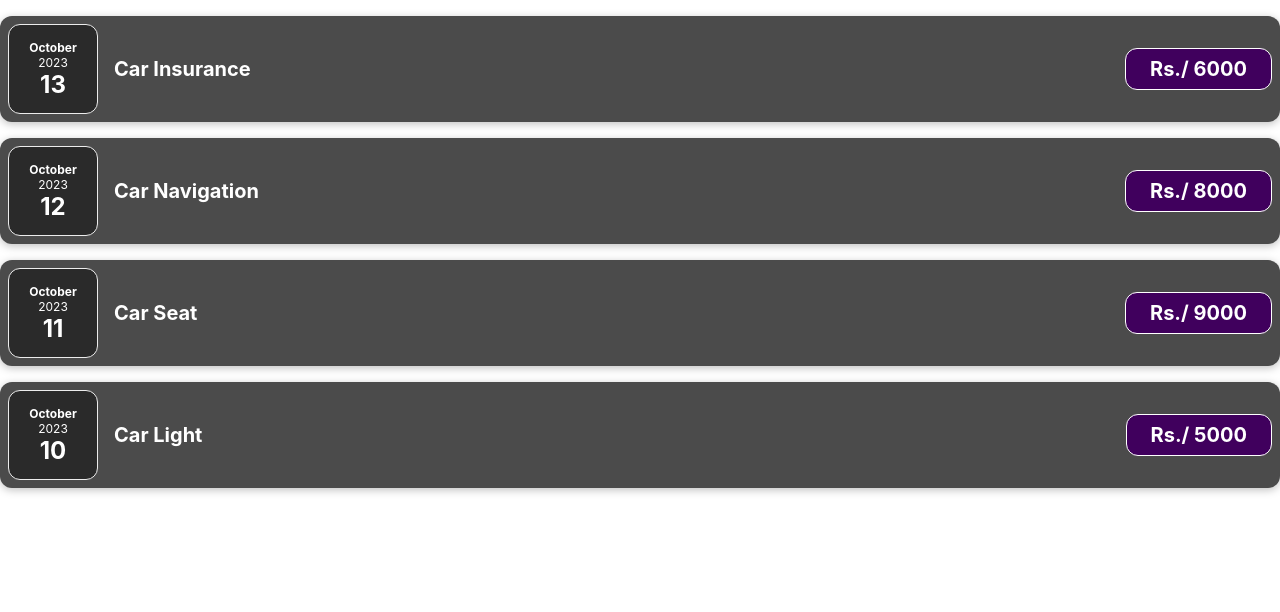
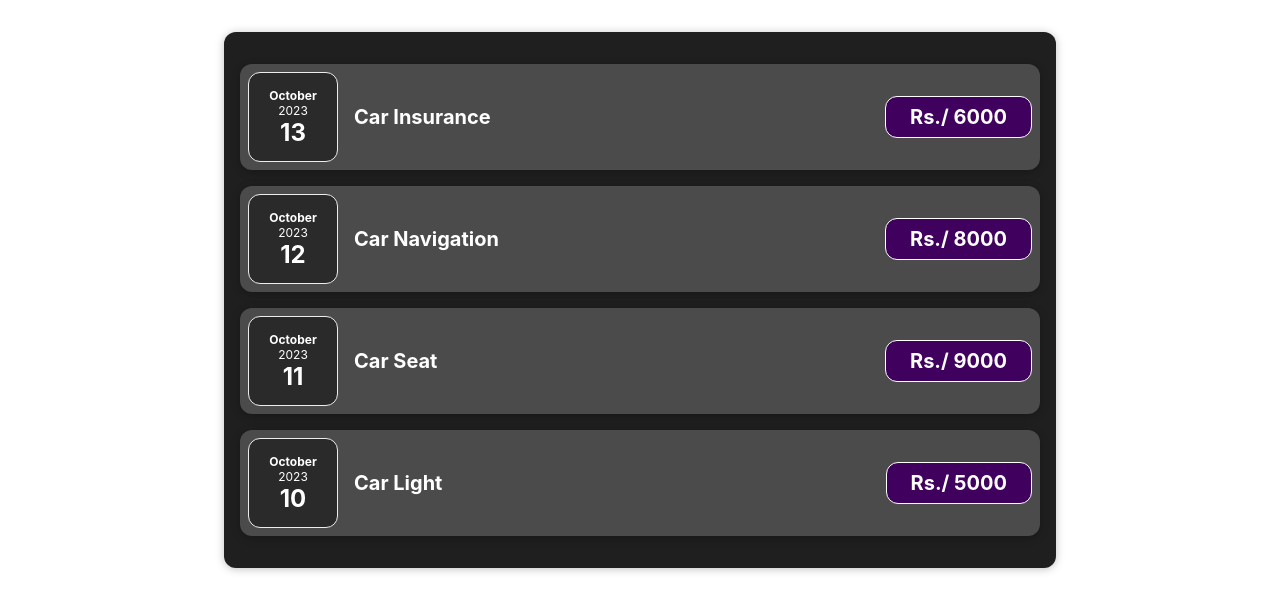
Before and after one commit to engrabdulmalik/MobileApplicationDevelepment, a React (Create React App) app in the folder expensecalculator/: page / in a window 1280 px wide. Shown: the top 612 px of the page. Built offline with nearby package versions, Linux system fonts and the light colour scheme.

Commit message:
wrapper component

```diff
--- a/expensecalculator/src/App.js
+++ b/expensecalculator/src/App.js
@@ -1,4 +1,4 @@
-import ExpenseItem from "./components/ExpenseItem";
+import Expenses from "./components/Expenses";
 const expenses = [
   { title: "Car Insurance", amount: 6000, date: new Date(2023, 9, 13) },
   { title: "Car Navigation", amount: 8000, date: new Date(2023, 9, 12) },
@@ -9,26 +9,7 @@
 function App() {
   return (
     <div>
-      <ExpenseItem
-        title={expenses[0].title}
-        amount={expenses[0].amount}
-        date={expenses[0].date}
-      ></ExpenseItem>
-      <ExpenseItem
-        title={expenses[1].title}
-        amount={expenses[1].amount}
-        date={expenses[1].date}
-      ></ExpenseItem>
-      <ExpenseItem
-        title={expenses[2].title}
-        amount={expenses[2].amount}
-        date={expenses[2].date}
-      ></ExpenseItem>
-      <ExpenseItem
-        title={expenses[3].title}
-        amount={expenses[3].amount}
-        date={expenses[3].date}
-      ></ExpenseItem>
+      <Expenses items={expenses} />
     </div>
   );
 }
--- /dev/null
+++ b/expensecalculator/src/components/Card.css
@@ -0,0 +1,4 @@
+.card {
+  border-radius: 12px;
+  box-shadow: 0 1px 8px rgba(0, 0, 0, 0.25);
+}
--- /dev/null
+++ b/expensecalculator/src/components/Card.js
@@ -0,0 +1,7 @@
+import "./Card.css";
+function Card(props) {
+  const classes = "card " + props.className;
+  return <div className={classes}>{props.children}</div>;
+}
+
+export default Card;
--- /dev/null
+++ b/expensecalculator/src/components/Expences.css
@@ -0,0 +1,9 @@
+.expenses {
+  padding: 1rem;
+  background-color: rgb(31, 31, 31);
+  margin: 2rem auto;
+  width: 50rem;
+  max-width: 95%;
+  border-radius: 12px;
+  box-shadow: 0 1px 8px rgba(0, 0, 0, 0.25);
+}
--- a/expensecalculator/src/components/ExpenseItem.js
+++ b/expensecalculator/src/components/ExpenseItem.js
@@ -1,14 +1,15 @@
 import ExpenseDate from "./ExpenseDate";
+import Card from "./Card";
 import "./ExpenseItem.css";
 function ExpenseItem(props) {
   return (
-    <div className="expense-item">
+    <Card className="expense-item">
       <ExpenseDate date={props.date} />
       <div className="expense-item__description">
         <h2>{props.title}</h2>
         <div className="expense-item__price">Rs./ {props.amount}</div>
       </div>
-    </div>
+    </Card>
   );
 }
 
--- /dev/null
+++ b/expensecalculator/src/components/Expenses.js
@@ -0,0 +1,31 @@
+import Card from "./Card";
+import "./Expences.css";
+import ExpenseItem from "./ExpenseItem";
+function Expenses(props) {
+  return (
+    <Card className="expenses">
+      <ExpenseItem
+        title={props.items[0].title}
+        amount={props.items[0].amount}
+        date={props.items[0].date}
+      ></ExpenseItem>
+      <ExpenseItem
+        title={props.items[1].title}
+        amount={props.items[1].amount}
+        date={props.items[1].date}
+      ></ExpenseItem>
+      <ExpenseItem
+        title={props.items[2].title}
+        amount={props.items[2].amount}
+        date={props.items[2].date}
+      ></ExpenseItem>
+      <ExpenseItem
+        title={props.items[3].title}
+        amount={props.items[3].amount}
+        date={props.items[3].date}
+      ></ExpenseItem>
+    </Card>
+  );
+}
+
+export default Expenses;
```
